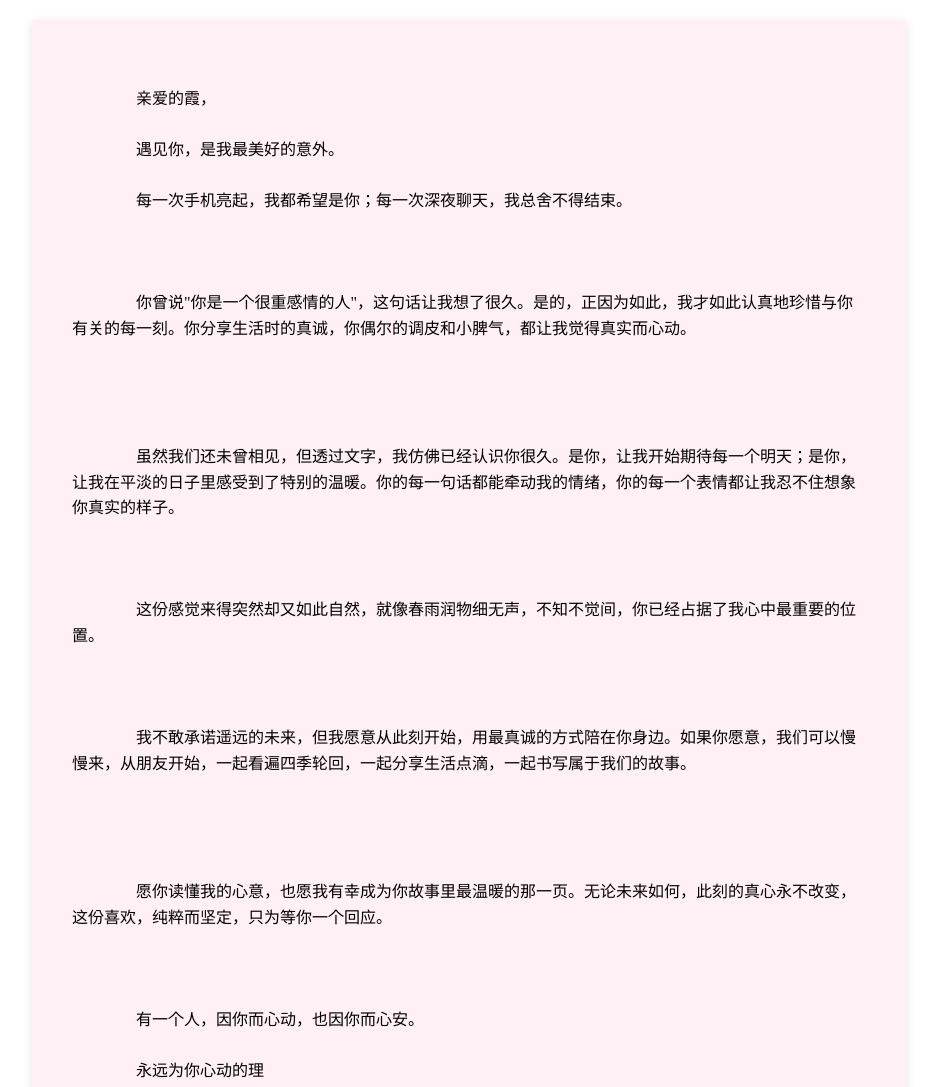
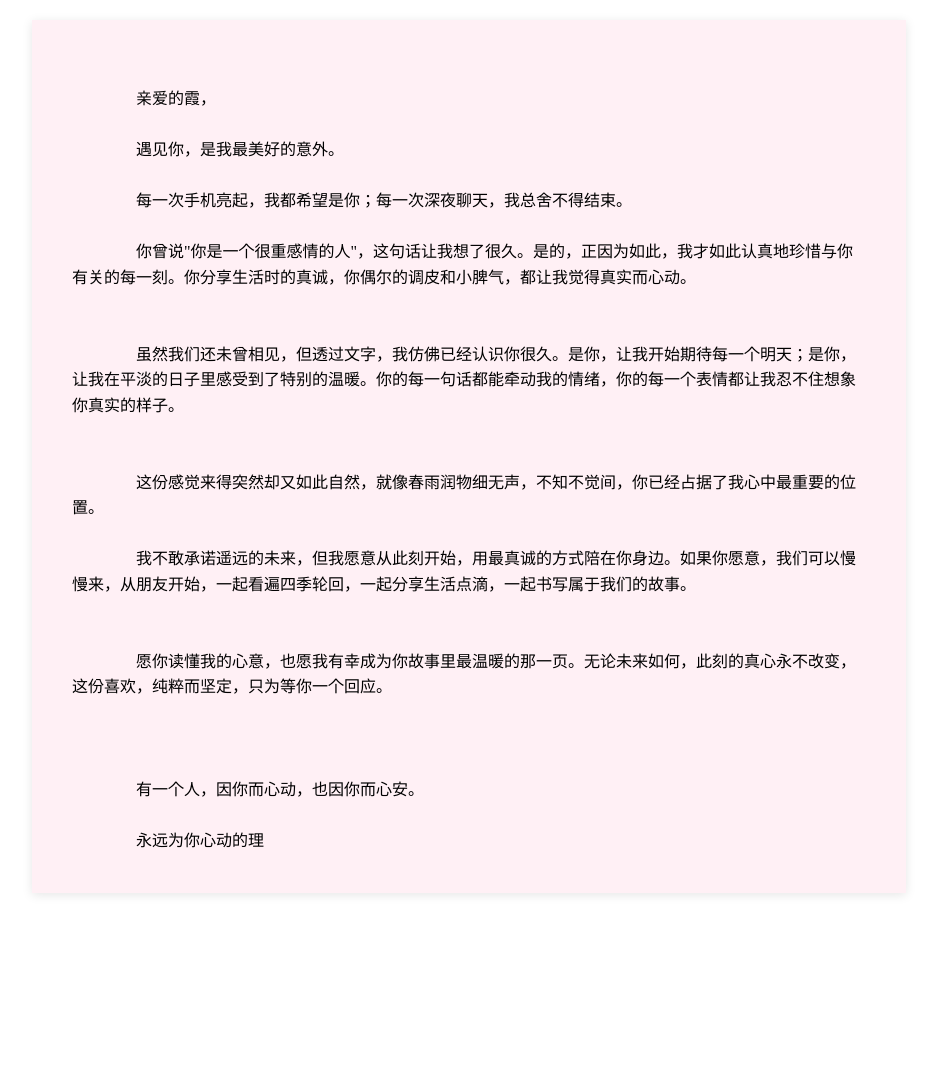
Before and after one commit to Sakura-zl/letter-tool.github.io, a plain HTML site: page index.html in a window 1280 px wide. Shown: the top 1087 px of the page, without its empty margins (171-1108 px from the left). After the commit the page ends 913 px from the top, so only its background shows below. Drawn offline with Linux system fonts and the light colour scheme.

Commit message:
Update index.html

```diff
--- a/index.html
+++ b/index.html
@@ -43,42 +43,31 @@
         <body style=" font-family:'华文行楷'; font-size:12pt; font-weight:400; font-style:normal;">
             <p
                 style=" margin-top:0px; margin-bottom:0px; margin-left:0px; margin-right:0px; -qt-block-indent:0; text-indent:0px;">
-                <span style=" font-size:16px; color:#000000;">亲爱的霞，<br /></span></p>
+                <span style=" font-size:16px; color:#000000;">亲爱的霞，</span></p>
             <p
                 style=" margin-top:0px; margin-bottom:0px; margin-left:0px; margin-right:0px; -qt-block-indent:0; text-indent:0px;">
-                <span style=" font-size:16px; color:#000000;">遇见你，是我最美好的意外。<br /></span></p>
+                <span style=" font-size:16px; color:#000000;">遇见你，是我最美好的意外。</span></p>
             <p
                 style=" margin-top:0px; margin-bottom:0px; margin-left:0px; margin-right:0px; -qt-block-indent:0; text-indent:0px;">
                 <span style=" font-size:16px; color:#000000;">每一次手机亮起，我都希望是你；每一次深夜聊天，我总舍不得结束。</span></p>
-            <p
-                style="-qt-paragraph-type:empty; margin-top:0px; margin-bottom:0px; margin-left:0px; margin-right:0px; -qt-block-indent:0; text-indent:0px; font-size:16px; color:#000000;">
-                <br /></p>
             <p
                 style=" margin-top:0px; margin-bottom:0px; margin-left:0px; margin-right:0px; -qt-block-indent:0; text-indent:0px;">
                 <span
                     style=" font-size:16px; color:#000000;">你曾说&quot;你是一个很重感情的人&quot;，这句话让我想了很久。是的，正因为如此，我才如此认真地珍惜与你有关的每一刻。你分享生活时的真诚，你偶尔的调皮和小脾气，都让我觉得真实而心动。</span>
             </p>
             <p
-                style="-qt-paragraph-type:empty; margin-top:0px; margin-bottom:0px; margin-left:0px; margin-right:0px; -qt-block-indent:0; text-indent:0px; font-size:16px; color:#000000;">
-                <br /></p>
-            <p
                 style=" margin-top:0px; margin-bottom:0px; margin-left:0px; margin-right:0px; -qt-block-indent:0; text-indent:0px;">
                 <span
-                    style=" font-size:16px; color:#000000;">虽然我们还未曾相见，但透过文字，我仿佛已经认识你很久。是你，让我开始期待每一个明天；是你，让我在平淡的日子里感受到了特别的温暖。你的每一句话都能牵动我的情绪，你的每一个表情都让我忍不住想象你真实的样子。<br /></span>
+                    style=" font-size:16px; color:#000000;">虽然我们还未曾相见，但透过文字，我仿佛已经认识你很久。是你，让我开始期待每一个明天；是你，让我在平淡的日子里感受到了特别的温暖。你的每一句话都能牵动我的情绪，你的每一个表情都让我忍不住想象你真实的样子。</span>
             </p>
             <p
                 style=" margin-top:0px; margin-bottom:0px; margin-left:0px; margin-right:0px; -qt-block-indent:0; text-indent:0px;">
-                <span
-                    style=" font-size:16px; color:#000000;">这份感觉来得突然却又如此自然，就像春雨润物细无声，不知不觉间，你已经占据了我心中最重要的位置。<br /></span>
-            </p>
+                <span style=" font-size:16px; color:#000000;">这份感觉来得突然却又如此自然，就像春雨润物细无声，不知不觉间，你已经占据了我心中最重要的位置。</span></p>
             <p
                 style=" margin-top:0px; margin-bottom:0px; margin-left:0px; margin-right:0px; -qt-block-indent:0; text-indent:0px;">
                 <span
                     style=" font-size:16px; color:#000000;">我不敢承诺遥远的未来，但我愿意从此刻开始，用最真诚的方式陪在你身边。如果你愿意，我们可以慢慢来，从朋友开始，一起看遍四季轮回，一起分享生活点滴，一起书写属于我们的故事。</span>
             </p>
-            <p
-                style="-qt-paragraph-type:empty; margin-top:0px; margin-bottom:0px; margin-left:0px; margin-right:0px; -qt-block-indent:0; text-indent:0px; font-size:16px; color:#000000;">
-                <br /></p>
             <p
                 style=" margin-top:0px; margin-bottom:0px; margin-left:0px; margin-right:0px; -qt-block-indent:0; text-indent:0px;">
                 <span
```
